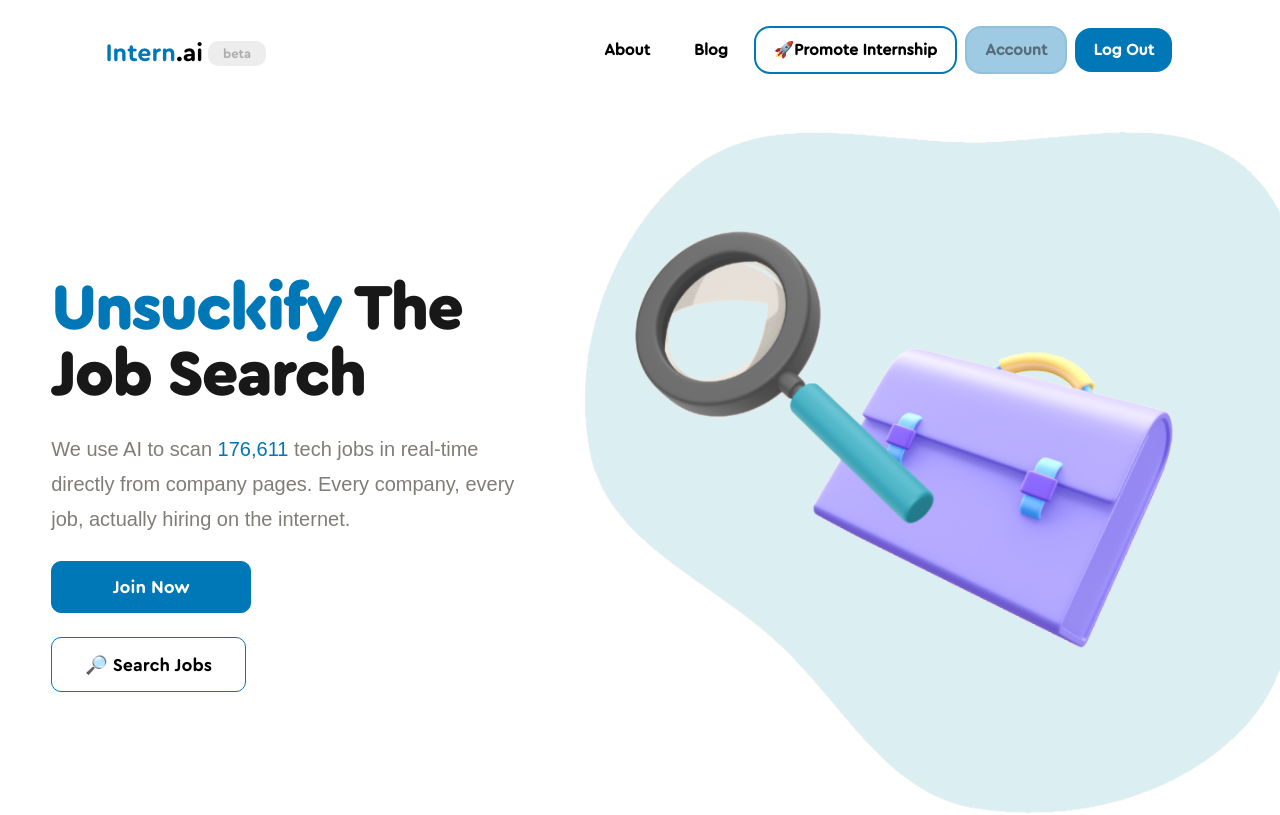
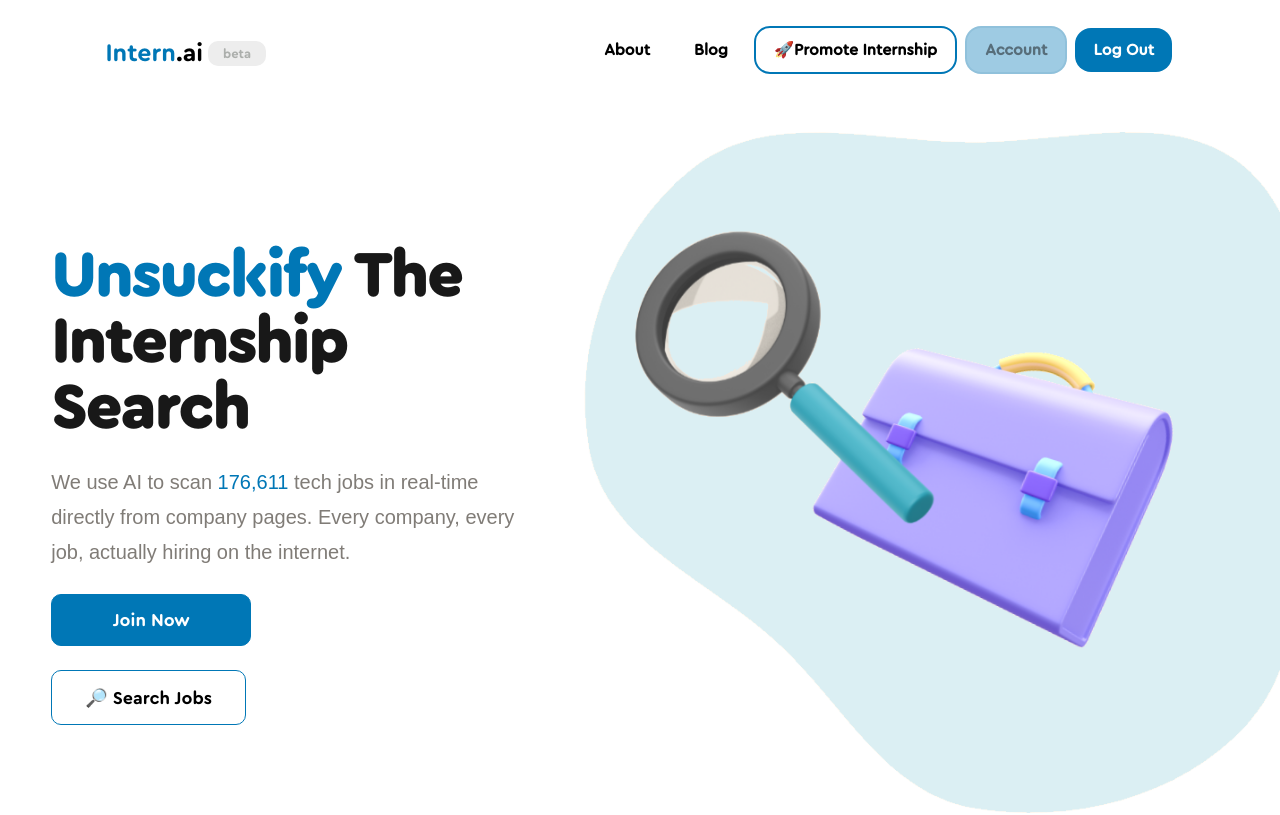
Before and after one commit to dhanushramudri/intern.ai, a React (Create React App) app: page /landing in a window 1280 px wide. Shown: the top 815 px of the page. Built offline with nearby package versions, Linux system fonts and the light colour scheme; a web font is replaced by a local one.

Commit message:
landing page created in before commit

```diff
--- a/src/components/Landing/Landing.jsx
+++ b/src/components/Landing/Landing.jsx
@@ -17,7 +17,8 @@ const Landing = () => {
           <div className="title">
             <div className="title_container">
               <div className="container1_title">
-                <span className="unsuckify">Unsuckify</span> the job search
+                <span className="unsuckify">Unsuckify</span> the Internship
+                search
               </div>
               <p className="container1_description">
                 We use AI to scan{" "}
```
